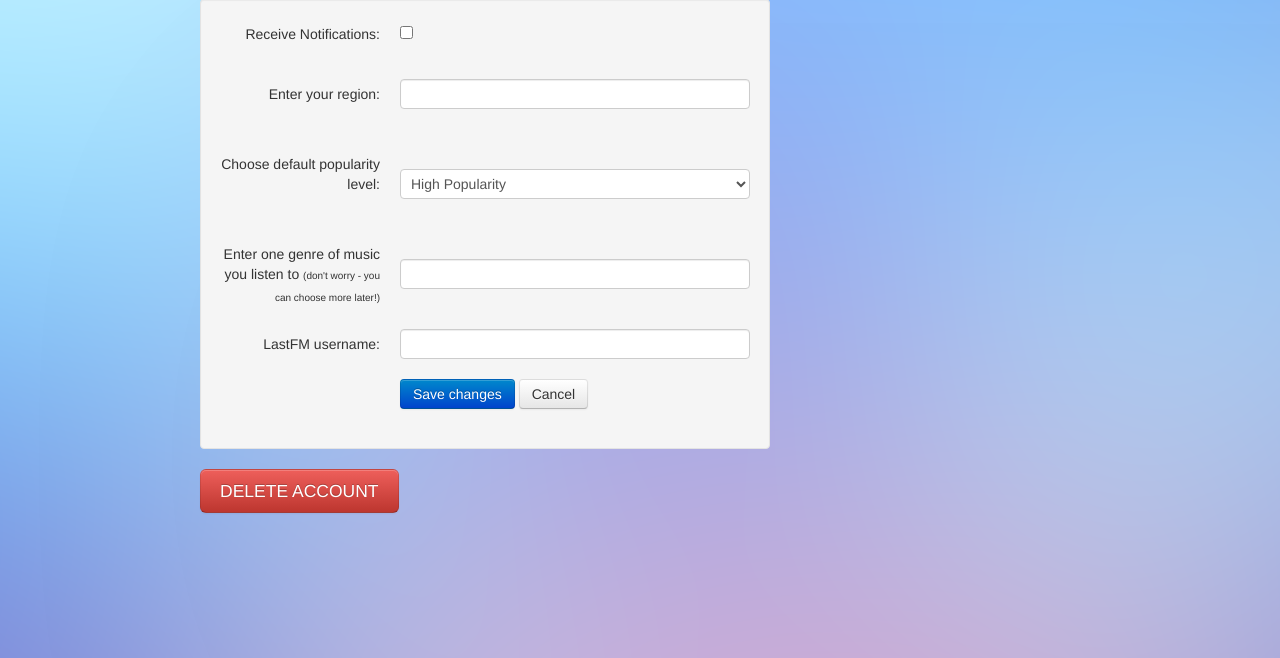
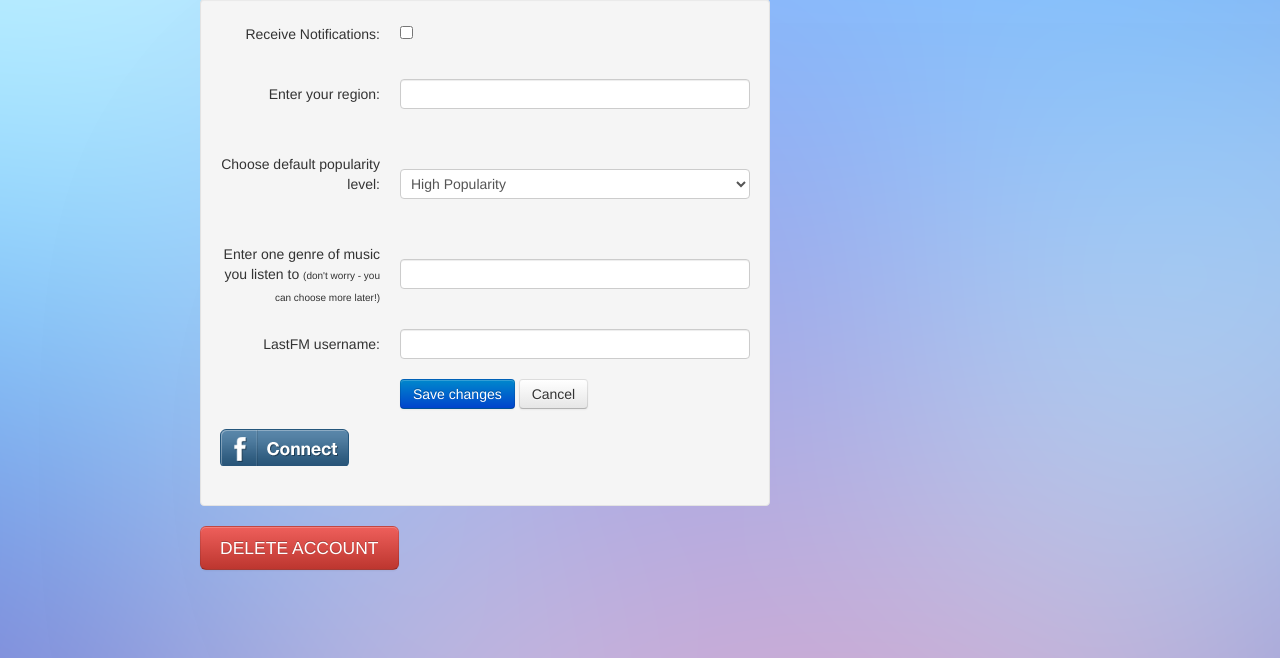
Before and after one commit to DanielGarcia-Carrillo/Tunerra, a Django app: page /accounts/settings in a window 1280 px wide. Shown: the part 142-800 px from the top of the page. Run offline with Django 3.2, Linux system fonts and the light colour scheme; the visitor is signed in with stand-in values (Sample User, id 1); parts of the project's set-up code (start-up, migrations or seed data) failed here and were passed over; some libraries are stand-ins or nearby versions.

Commit message:
Facebook integration not completed, but UI elements added.

```diff
--- /dev/null
+++ b/static/css/tunerra.css
@@ -0,0 +1,14 @@
+input.facebook-connect {
+    background: url('../img/facebook-connect.png');
+    background-color: transparent; /* make the button transparent */
+    background-repeat: no-repeat;  /* make the background image appear only once */
+    background-position: 0px 0px;  /* equivalent to 'top left' */
+    border: none;           /* assuming we don't want any borders */
+    cursor: pointer;        /* make the cursor like hovering over an <a> element */
+    height: 37px;           /* make this the size of your image */
+    padding-left: 127px;     /* make text start to the right of the image */
+    vertical-align: middle; /* align the text vertically centered */
+}
+input.google-connect {
+
+}
--- a/templates/base.html
+++ b/templates/base.html
@@ -9,6 +9,7 @@
         <link rel="stylesheet" type="text/css" href="{% static "bootstrap/css/bootstrap.min.css" %}" media="screen">
         <link rel="stylesheet" type="text/css" href="{% static "bootstrap/css/bootstrap-responsive.min.css" %}"
               media="screen">
+        <link rel="stylesheet" type="text/css" href="{% static "css/tunerra.css" %}"
     {% endblock stylesheets %}
 </head>
 <body background="/static/background.png">
--- a/templates/welcome.html
+++ b/templates/welcome.html
@@ -17,6 +17,52 @@
       </div>
     </div>
 {% endblock message %}
+    <div id="fb-root"></div>
+    <script>
+    function facebook_login() {
+        FB.login(function(response) {
+            if (response.authResponse) {
+                // connected
+                alert("you have not authorized us to user your facebook credentials");
+            } else {
+                // cancelled
+                alert("You are not logged into facebook");
+            }
+        });
+    }
+    window.fbAsyncInit = function() {
+        FB.init({
+            appId      : '123970121128960', // App ID
+            channelUrl : '//www.tunerra.com/channel.html', // Channel File
+            status     : true, // check login status
+            cookie     : true, // enable cookies to allow the server to access the session
+            xfbml      : true  // parse XFBML
+        });
+
+        // Additional init code here
+        FB.getLoginStatus(function(response) {
+            if (response.status === 'connected') {
+                // connected
+                alert("You are logged into facebook");
+            } else if (response.status === 'not_authorized') {
+                // not_authorized
+                facebook_login();
+            } else {
+                // not_logged_in
+                facebook_login();
+            }
+        });
+    };
+
+    // Load the SDK Asynchronously
+    (function(d){
+        var js, id = 'facebook-jssdk', ref = d.getElementsByTagName('script')[0];
+        if (d.getElementById(id)) {return;}
+        js = d.createElement('script'); js.id = id; js.async = true;
+        js.src = "//connect.facebook.net/en_US/all.js";
+        ref.parentNode.insertBefore(js, ref);
+    }(document));
+    </script>
     <div class = "row"><br>
       <div class="span2"></div>
       <div class="span6"><br>
@@ -49,8 +95,15 @@
                     <button class ="btn">Cancel</button>
                 </div>
             </div>
+          </form>
+          <input type="button" class="facebook-connect"><br><br>
         </div>
       </div>
     </div>
+    <script>
+      $(".facebook-connect").click(function(){
+
+      });
+    </script>
     {{block.super}}
 {% endblock content %}
```
Also changed, not shown: templates/settings.html (+0 -44 lines), static/img/facebook-connect.png (added). Lines whose indentation alone changed are shown as unchanged.
